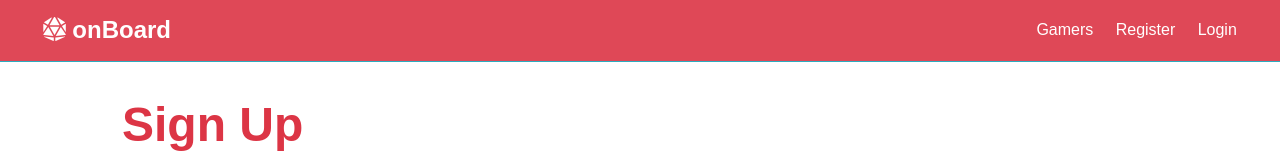
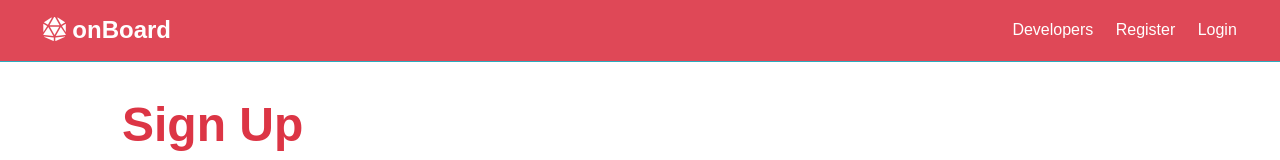
Before and after one commit to gpiercelusk/onBoard, a React (Create React App) app in the folder client/: page /register in a window 1280 px wide. Shown: the top 160 px of the page. Built offline with nearby package versions, Linux system fonts and the light colour scheme; no server answers.

Commit message:
user can log in/out also navbar updates if user is logged in or out

```diff
--- a/client/src/actions/auth.js
+++ b/client/src/actions/auth.js
@@ -6,9 +6,10 @@
   USER_LOADED,
   AUTH_ERROR,
   LOGIN_SUCCESS,
-  LOGIN_FAIL
+  LOGIN_FAIL,
+  LOGOUT,
+
 } from './types';
-
 import setAuthToken from '../utils/setAuthToken';
 
 // Load User
@@ -32,14 +33,15 @@
 };
 
 //Register User
-
 export const register = ({ name, email, password }) => async dispatch => {
   const config = {
     headers: {
       'Content-Type': 'application/json'
     }
   }
+
   const body = JSON.stringify({ name, email, password });
+
   try {
     const res = await axios.post('/api/users', body, config);
 
@@ -55,6 +57,7 @@
     if (errors) {
       errors.forEach(error => dispatch(setAlert(err.msg, 'danger')))
     }
+
     dispatch({
       type: REGISTER_FAIL
     });
@@ -92,3 +95,9 @@
     });
   }
 };
+
+// Logout / Clear Profile
+export const logout = () => dispatch => {
+  //dispatch({ type: CLEAR_PROFILE });
+  dispatch({ type: LOGOUT });
+};
--- a/client/src/components/auth/Register.js
+++ b/client/src/components/auth/Register.js
@@ -15,7 +15,8 @@
 
   const { name, email, password, password2 } = formData;
 
-  const onChange = e => setFormData({ ...formData, [e.target.name]: e.target.value })
+  const onChange = e =>
+    setFormData({ ...formData, [e.target.name]: e.target.value });
 
   const onSubmit = async e => {
     e.preventDefault();
@@ -25,7 +26,6 @@
       register({ name, email, password });
     }
   };
-
   // Redirect if logged in
   if (isAuthenticated) {
     return <Redirect to='/dashboard' />;
@@ -34,7 +34,9 @@
   return (
     <Fragment>
       <h1 className="large text-danger">Sign Up</h1>
-      <p className="lead"><i className="fas fa-user"></i> Create Your Account</p>
+      <p className="lead">
+        <i className="fas fa-user" /> Create Your Account
+          </p>
       <form className="form" onSubmit={e => onSubmit(e)}>
         <div className="form-group">
           <input
@@ -55,8 +57,8 @@
             required />
           <small className="form-text"
           >This site uses Gravatar so if you want a profile image, use a
-            Gravatar email</small
-          >
+                Gravatar email
+            </small>
         </div>
         <div className="form-group">
           <input
@@ -86,6 +88,7 @@
     </Fragment>
   );
 };
+
 Register.propTypes = {
   setAlert: PropTypes.func.isRequired,
   register: PropTypes.func.isRequired,
--- a/client/src/components/layout/Navbar.js
+++ b/client/src/components/layout/Navbar.js
@@ -1,8 +1,48 @@
-import React from 'react'
+import React, { Fragment } from 'react'
 import { Link } from 'react-router-dom';
+import { connect } from 'react-redux';
+import PropTypes from 'prop-types';
+import { logout } from '../../actions/auth';
 
 
-const Navbar = () => {
+const Navbar = ({ auth: { isAuthenticated, loading }, logout }) => {
+  const authLinks = (
+    <ul>
+      <li>
+        <Link to='/profiles'>Gamers</Link>
+      </li>
+      <li>
+        <Link to='/posts'>Posts</Link>
+      </li>
+      <li>
+        <Link to='/dashboard'>
+          <i className='fas fa-user' />{' '}
+          <span className='hide-sm'>Dashboard</span>
+        </Link>
+      </li>
+      <li>
+        <a onClick={logout} href='#!'>
+          <i className='fas fa-sign-out-alt' />{' '}
+          <span className='hide-sm'>Logout</span>
+        </a>
+      </li>
+    </ul>
+  );
+
+  const guestLinks = (
+    <ul>
+      <li>
+        <Link to='/profiles'>Developers</Link>
+      </li>
+      <li>
+        <Link to='/register'>Register</Link>
+      </li>
+      <li>
+        <Link to='/login'>Login</Link>
+      </li>
+    </ul>
+  );
+
   return (
     <nav className="navbar bg-danger">
       <h1>
@@ -10,13 +50,20 @@
           <i className="fas fa-dice-d20" /> onBoard
         </Link>
       </h1>
-      <ul>
-        <li><a href="profiles.html">Gamers</a></li>
-        <li><Link to="/register">Register</Link></li>
-        <li><Link to="/login">Login</Link></li>
-      </ul>
+      {!loading && (
+        <Fragment>{isAuthenticated ? authLinks : guestLinks}</Fragment>
+      )}
     </nav>
-  )
-}
+  );
+};
 
-export default Navbar
+Navbar.propTypes = {
+  logout: PropTypes.func.isRequired,
+  auth: PropTypes.object.isRequired
+};
+
+const mapStateToProps = state => ({
+  auth: state.auth
+});
+
+export default connect(mapStateToProps, { logout })(Navbar)
--- a/client/src/reducers/auth.js
+++ b/client/src/reducers/auth.js
@@ -4,7 +4,8 @@
   USER_LOADED,
   AUTH_ERROR,
   LOGIN_SUCCESS,
-  LOGIN_FAIL
+  LOGIN_FAIL,
+  LOGOUT
 } from '../actions/types';
 
 const initialState = {
@@ -37,6 +38,7 @@
     case REGISTER_FAIL:
     case AUTH_ERROR:
     case LOGIN_FAIL:
+    case LOGOUT:
       localStorage.removeItem('token');
       return {
         ...state,
```
